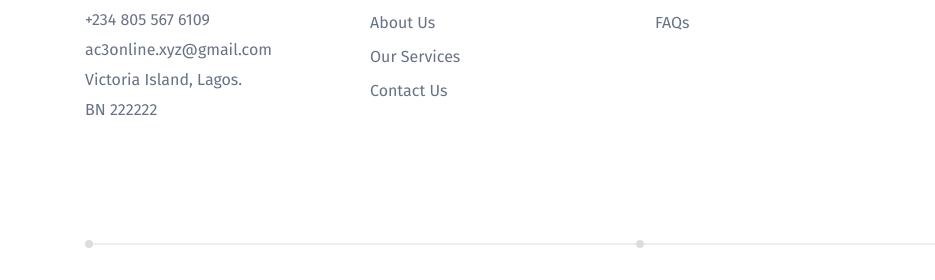
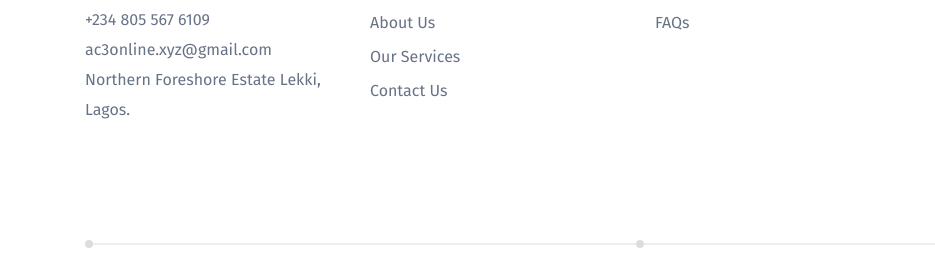
Before and after one commit to Oluwashina/AC3ONLINE, a plain HTML site: page index.html in a window 1280 px wide. Shown: the part 4803-5083 px from the top of the page, 0-935 px from the left. Drawn offline with Linux system fonts and the light colour scheme.

```diff
--- a/index.html
+++ b/index.html
@@ -627,8 +627,8 @@
                 <a href="mailto:ac3online@gmail.com" class=""
                   >ac3online.xyz@gmail.com</a
                 >
-                <span>Victoria Island, Lagos.</span><br />
-                <span>BN 222222</span>
+                <span>Northern Foreshore Estate Lekki, Lagos.</span><br />
+
               </p>
             </div>
           </div>
```
